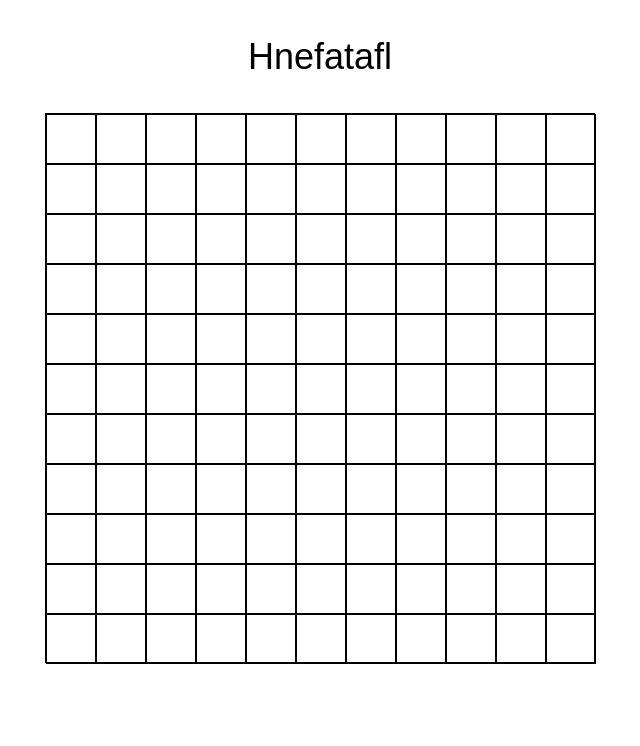
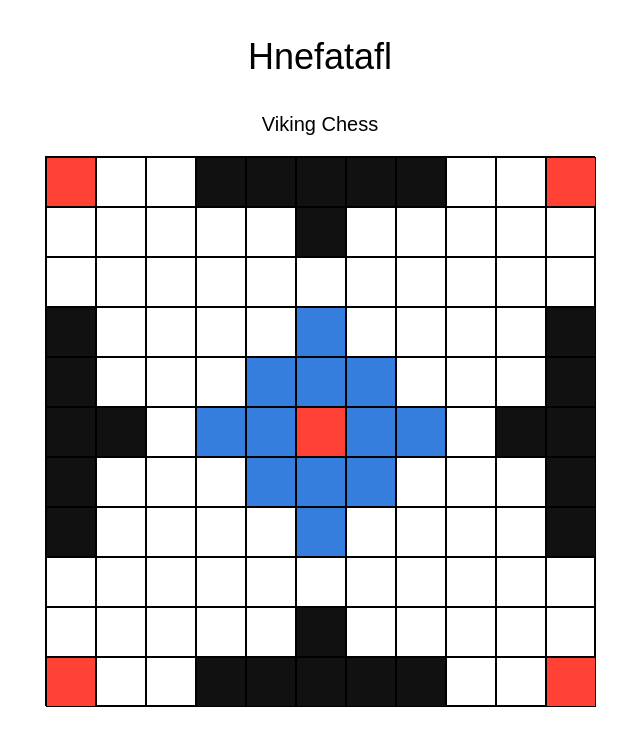
Before and after one commit to andavi/hnefatafl, a React (Create React App) app: page / in a window 1280 px wide. Shown: the top 746 px of the page, without its empty margins (320-960 px from the left). Built offline with nearby package versions, Linux system fonts and the light colour scheme.

Commit message:
paint squares

```diff
--- a/src/App.js
+++ b/src/App.js
@@ -5,19 +5,50 @@ const NUM_SQUARES = 11;  // NUM_SQUARES x NUM_SQUARES
 const SQUARE_SIZE = 50;
 
 class App extends Component {
+  paint = (row, col) => {
+    if ((row === 0 && col === 0)
+      || (row === 0 && col === 10)
+      || (row === 10 && col === 0)
+      || (row === 10 && col === 10)
+      || (row === 5 && col === 5)
+    ) {
+      return 'bg-red';
+    } else if ((row === 0 && (col > 2 && col < 8))
+      || (row === 10 && (col > 2 && col < 8))
+      || (col === 0 && (row > 2 && row < 8))
+      || (col === 10 && (row > 2 && row < 8))
+      || (row === 1 && col === 5)
+      || (row === 9 && col === 5)
+      || (row === 5 && col === 1)
+      || (row === 5 && col === 9)
+      ) {
+      return 'bg-near-black';
+    } else if ((row === 3 && col === 5)
+      || (row === 4 && (col > 3 && col < 7))
+      || (row === 5 && (col > 2 && col < 5))
+      || (row === 5 && (col > 5 && col < 8))
+      || (row === 6 && (col > 3 && col < 7))
+      || (row === 7 && col === 5)
+      ) {
+      return 'bg-blue';
+    }
+    return '';
+  }
+
   render() {
     return (
       <div>
         <div className='tc'>
           <p className='f2'>Hnefatafl</p>
+          <p className='f4'>Viking Chess</p>
         </div>
-        <Board numSquares={NUM_SQUARES} squareSize={SQUARE_SIZE}/>
+        <Board paint={this.paint} numSquares={NUM_SQUARES} squareSize={SQUARE_SIZE}/>
       </div>
     );
   }
 }
 
-const Board = ({ numSquares, squareSize }) => {
+const Board = ({ numSquares, squareSize, paint }) => {
   const rows = [];
 
   for (let i=0; i < numSquares; i++) {
@@ -26,6 +57,8 @@ const Board = ({ numSquares, squareSize }) => {
         numSquares={numSquares}
         squareSize={squareSize}
         key={i}
+        row={i}
+        paint={paint}
       />)
   }
   return (
@@ -35,14 +68,16 @@ const Board = ({ numSquares, squareSize }) => {
     >{rows}</div>);
 }
 
-const Row = ({ numSquares, squareSize }) => {
+const Row = ({ numSquares, squareSize, row, paint }) => {
   const squares = [];
   const edgeSize = 1 / numSquares * 100 + '%';
 
   for (let i = 0; i < numSquares; i++) {
+    const color = paint(row, i);
+
     squares.push(
       <div
-        className='fl ba'
+        className={'fl ba ' + color}
         style={{ width: edgeSize, height: squareSize }}
         key={i}
       ></div>);
```
